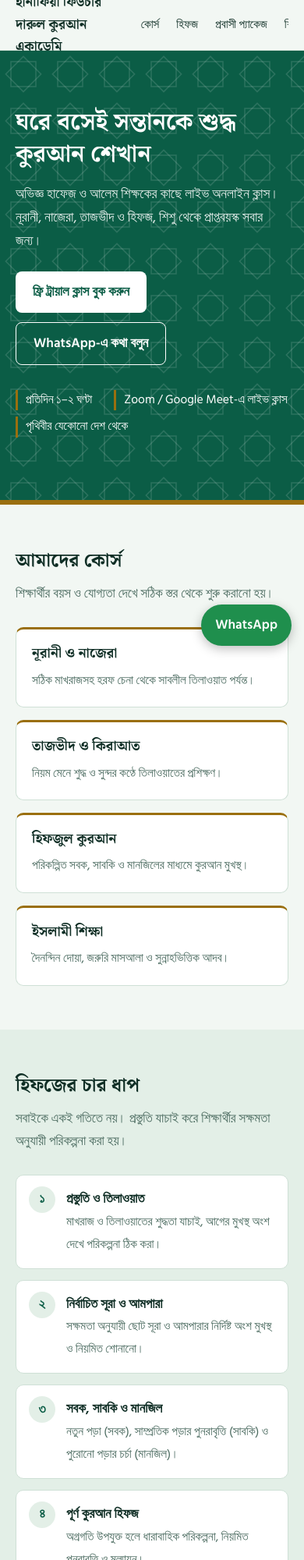
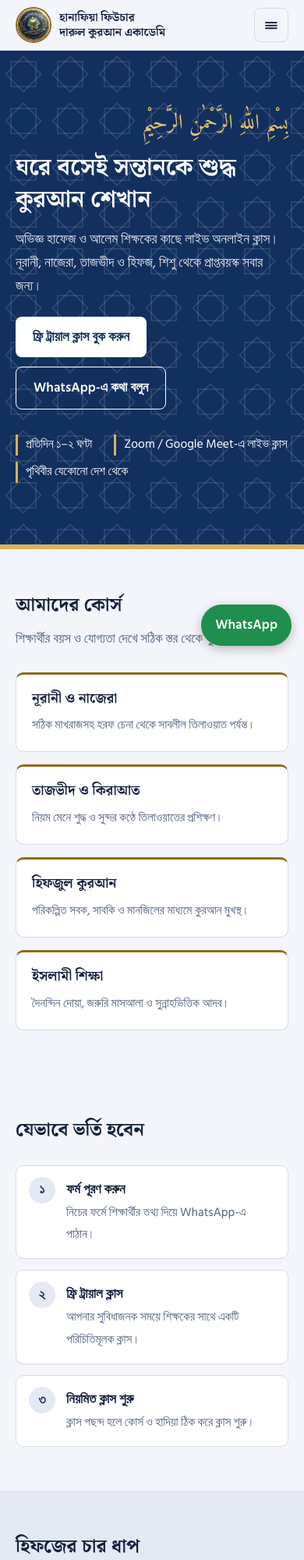
Before and after one commit to Mdkamrulislamalhanafi/Hanafia-Future-Darul-Quran-Academy-, a plain HTML site: page index.html in a window 390 px wide. Shown: the top 2000 px of the page at 78% size. Drawn offline with Linux system fonts and the light colour scheme.

Commit message:
Enhance index.html with new styles and sections
Updated styles and added new sections for enrollment and hifz information.

```diff
--- a/index.html
+++ b/index.html
@@ -7,18 +7,18 @@
 <meta name="description" content="নূরানী, নাজেরা, তাজভীদ ও হিফজ। অভিজ্ঞ শিক্ষকের কাছে লাইভ অনলাইন ক্লাস। প্রবাসী বাংলাদেশি শিশুদের জন্য বিশেষ প্যাকেজ। ফ্রি ট্রায়াল ক্লাস।">
 <link rel="preconnect" href="https://fonts.googleapis.com">
 <link rel="preconnect" href="https://fonts.gstatic.com" crossorigin>
-<link href="https://fonts.googleapis.com/css2?family=Hind+Siliguri:wght@400;500;600&family=Noto+Serif+Bengali:wght@600;700&display=swap" rel="stylesheet">
+<link href="https://fonts.googleapis.com/css2?family=Hind+Siliguri:wght@400;500;600&family=Noto+Serif+Bengali:wght@600;700&family=Amiri:wght@400&display=swap" rel="stylesheet">
 <style>
 :root{
-  --bg:#f2f7f3; --surface:#ffffff; --ink:#0f2e25; --muted:#4a6a5f;
-  --brand:#0b5d46; --brand-ink:#ffffff; --gold:#9a6f0f; --line:#cfe0d6; --soft:#e3efe7;
+  --bg:#f3f5fa; --surface:#ffffff; --ink:#14213d; --muted:#51607d;
+  --brand:#12305e; --brand-ink:#ffffff; --gold:#8f6a1c; --line:#d3dae8; --soft:#e4e9f3;
   box-sizing:border-box;
   padding-top:env(safe-area-inset-top,0px); padding-bottom:env(safe-area-inset-bottom,0px);
 }
 @media (prefers-color-scheme:dark){
   :root:not([data-theme="light"]){
-    --bg:#0a1a15; --surface:#112820; --ink:#e9f3ee; --muted:#9bb8ac;
-    --brand:#4fc79c; --brand-ink:#06201a; --gold:#e3bb55; --line:#22403a; --soft:#16322a;
+    --bg:#0b1424; --surface:#121f36; --ink:#e8edf7; --muted:#9fb0cc;
+    --brand:#8fb4f0; --brand-ink:#0a1830; --gold:#e0b862; --line:#25365a; --soft:#182a48;
     color-scheme:dark;
   }
 }
@@ -101,15 +101,33 @@ footer{border-top:1px solid var(--line);padding:32px 0;color:var(--muted);font-s
   border-bottom:6px solid var(--gold);
 }
 .card{border-top:3px solid var(--gold)}
+.hero{border-bottom-color:#d9b25a}
+.hero-facts li{border-left-color:#d9b25a}
+.bismillah{font-family:"Amiri",serif;font-size:1.7rem;color:#e6c26d;margin:0 0 14px;line-height:1.6}
+.brand{display:flex;align-items:center;gap:10px;font-size:.92rem;line-height:1.3}
+.logo{flex:none;width:46px;height:46px;border-radius:50%;overflow:hidden;display:block;border:2px solid var(--gold)}
+.logo img{width:100%;height:100%;object-fit:cover;display:block}
+.menu-btn{background:none;border:1.5px solid var(--line);color:var(--ink);border-radius:8px;width:44px;height:44px;font-size:1.4rem;cursor:pointer}
+.menu-btn:focus-visible{outline:3px solid var(--gold);outline-offset:2px}
+nav{display:none;position:absolute;top:64px;left:0;right:0;flex-direction:column;gap:0;overflow:visible;background:var(--bg);border-bottom:1px solid var(--line);padding:6px 20px 14px}
+nav.open{display:flex}
+nav a{padding:13px 0;border-bottom:1px solid var(--line);font-size:1rem}
+@media (min-width:900px){
+  .menu-btn{display:none}
+  nav,nav.open{display:flex;position:static;flex-direction:row;gap:18px;border:0;padding:0;background:none}
+  nav a{padding:6px 2px;border:0;font-size:.95rem}
+}
 </style>
 </head>
 <body>
 
 <header>
   <div class="wrap bar">
-    <a class="brand" href="#top">হানাফিয়া ফিউচার দারুল কুরআন একাডেমি</a>
-    <nav aria-label="প্রধান মেনু">
+    <a class="brand" href="#top"><span class="logo"><img src="logo.jpg" alt="হানাফিয়া ফিউচার দারুল কুরআন একাডেমির লোগো"></span><span>হানাফিয়া ফিউচার<br>দারুল কুরআন একাডেমি</span></a>
+    <button class="menu-btn" id="mb" aria-expanded="false" aria-controls="nav" aria-label="মেনু খুলুন">☰</button>
+    <nav id="nav" aria-label="প্রধান মেনু">
       <a href="#courses">কোর্স</a>
+      <a href="#how">ভর্তির নিয়ম</a>
       <a href="#hifz">হিফজ</a>
       <a href="#expat">প্রবাসী প্যাকেজ</a>
       <a href="#teachers">শিক্ষক</a>
@@ -123,6 +141,7 @@ footer{border-top:1px solid var(--line);padding:32px 0;color:var(--muted);font-s
 <main id="top">
   <section class="hero">
     <div class="wrap">
+      <p class="bismillah" lang="ar" dir="rtl">بِسْمِ اللهِ الرَّحْمٰنِ الرَّحِيْمِ</p>
       <h1>ঘরে বসেই সন্তানকে শুদ্ধ কুরআন শেখান</h1>
       <p class="lead">অভিজ্ঞ হাফেজ ও আলেম শিক্ষকের কাছে লাইভ অনলাইন ক্লাস। নূরানী, নাজেরা, তাজভীদ ও হিফজ, শিশু থেকে প্রাপ্তবয়স্ক সবার জন্য।</p>
       <div class="actions">
@@ -147,6 +166,17 @@ footer{border-top:1px solid var(--line);padding:32px 0;color:var(--muted);font-s
         <div class="card"><h3>হিফজুল কুরআন</h3><p>পরিকল্পিত সবক, সাবকি ও মানজিলের মাধ্যমে কুরআন মুখস্থ।</p></div>
         <div class="card"><h3>ইসলামী শিক্ষা</h3><p>দৈনন্দিন দোয়া, জরুরি মাসআলা ও সুন্নাহভিত্তিক আদব।</p></div>
       </div>
+    </div>
+  </section>
+
+  <section id="how">
+    <div class="wrap">
+      <h2>যেভাবে ভর্তি হবেন</h2>
+      <ol class="steps">
+        <li><b>ফর্ম পূরণ করুন</b><span>নিচের ফর্মে শিক্ষার্থীর তথ্য দিয়ে WhatsApp-এ পাঠান।</span></li>
+        <li><b>ফ্রি ট্রায়াল ক্লাস</b><span>আপনার সুবিধাজনক সময়ে শিক্ষকের সাথে একটি পরিচিতিমূলক ক্লাস।</span></li>
+        <li><b>নিয়মিত ক্লাস শুরু</b><span>ক্লাস পছন্দ হলে কোর্স ও হাদিয়া ঠিক করে ক্লাস শুরু।</span></li>
+      </ol>
     </div>
   </section>
 
@@ -201,6 +231,7 @@ footer{border-top:1px solid var(--line);padding:32px 0;color:var(--muted);font-s
           </div>
         </div>
       </div>
+      <p class="note">পরামর্শ: প্রতিটি কার্ডে শিক্ষকের আসল ছবি ও কোথা থেকে পড়াশোনা করেছেন, তা যোগ করুন।</p>
     </div>
   </section>
 
@@ -277,6 +308,9 @@ footer{border-top:1px solid var(--line);padding:32px 0;color:var(--muted);font-s
 <a class="wa" href="https://wa.me/8801342268929" aria-label="WhatsApp-এ মেসেজ করুন">WhatsApp</a>
 
 <script>
+var mb=document.getElementById("mb"),nv=document.getElementById("nav");
+mb.addEventListener("click",function(){var o=nv.classList.toggle("open");mb.setAttribute("aria-expanded",o);mb.textContent=o?"✕":"☰";});
+nv.addEventListener("click",function(e){if(e.target.tagName==="A"){nv.classList.remove("open");mb.setAttribute("aria-expanded","false");mb.textContent="☰";}});
 document.getElementById("f").addEventListener("submit", function(e){
   e.preventDefault();
   var d = new FormData(e.target);
```
